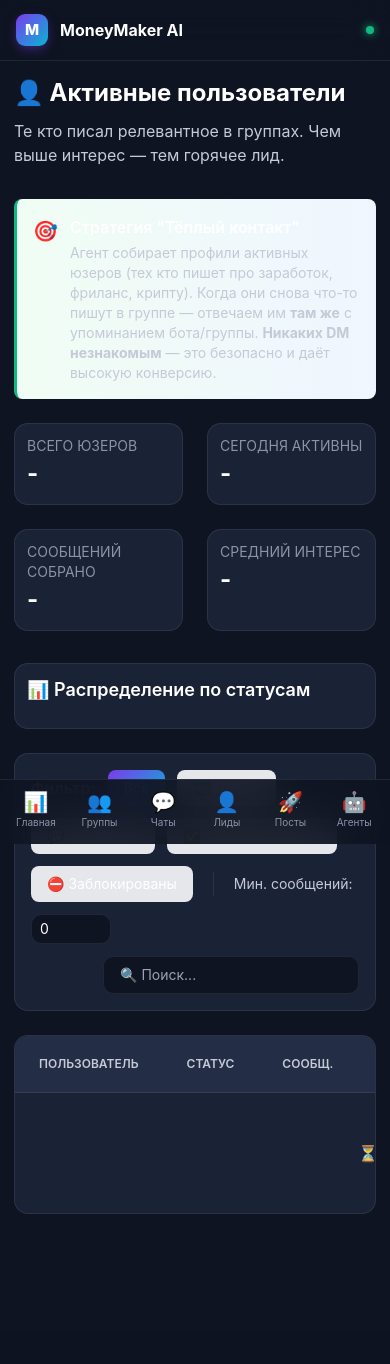
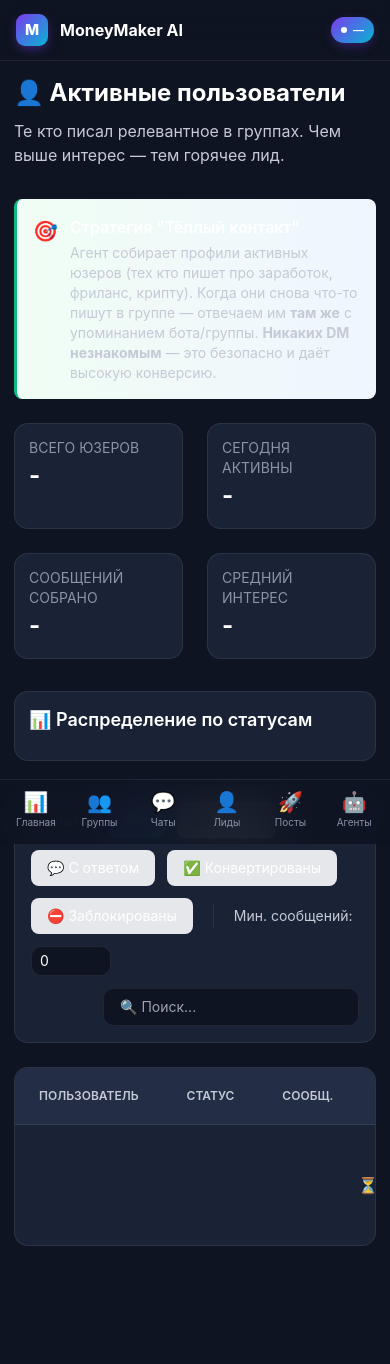
Before and after one commit to YaricSemenchuk/ai_moneymaker, a Python web app: template templates/users.html in a window 390 px wide. Before the commit the page ends 1214 px from the top, so only its background shows below. Run offline with Jinja, Linux system fonts and the light colour scheme; the template is opened without the code that fills it, so the values that code supplies are empty; some libraries are stand-ins or nearby versions.

Commit message:
fix: mini app single-column layout + agent start/stop button
- Force one-column layout via body.miniapp regardless of viewport (Telegram
  webview can be wide on tablets/desktop and was triggering lg:grid-cols-*)
- Add Start/Stop pill button in header with live status + haptic feedback
- Backend: /api/agent/{status,start,stop,log} spawn multi_agent.py as
  detached subprocess, PID tracked via /data/agent.pid

Co-Authored-By: Claude Opus 4.7 (1M context) <noreply@anthropic.com>

```diff
--- a/templates/base.html
+++ b/templates/base.html
@@ -162,14 +162,44 @@
         ::-webkit-scrollbar-track { background: transparent; }
         ::-webkit-scrollbar-thumb { background: var(--ink-3); border-radius: 3px; }
 
+        /* Telegram Mini App: всегда одна колонка для lg/md grid'ов */
+        body.miniapp .md\:grid-cols-2,
+        body.miniapp .md\:grid-cols-3,
+        body.miniapp .md\:grid-cols-4,
+        body.miniapp .lg\:grid-cols-2,
+        body.miniapp .lg\:grid-cols-3,
+        body.miniapp .lg\:grid-cols-4,
+        body.miniapp .sm\:grid-cols-2,
+        body.miniapp .sm\:grid-cols-3 { grid-template-columns: 1fr !important; }
+        body.miniapp .grid-cols-1.md\:grid-cols-2.lg\:grid-cols-4,
+        body.miniapp .grid-cols-1.md\:grid-cols-4 { grid-template-columns: repeat(2, 1fr) !important; }
+        body.miniapp .max-w-7xl { max-width: 100% !important; }
+        body.miniapp { overflow-x: hidden; }
+        body.miniapp main, body.miniapp main * { max-width: 100% !important; }
+        body.miniapp .text-3xl { font-size: 1.5rem !important; }
+        body.miniapp .text-2xl { font-size: 1.25rem !important; }
+        body.miniapp .p-6, body.miniapp .p-8 { padding: 14px !important; }
+        body.miniapp table { display: block; overflow-x: auto; }
+
+        /* Floating Agent control button in header */
+        .agent-ctl {
+            display: inline-flex; align-items: center; gap: 6px;
+            padding: 6px 12px; border-radius: 99px;
+            font-size: 12px; font-weight: 600;
+            background: var(--brand-grad); color: #fff;
+            cursor: pointer; border: none;
+            box-shadow: 0 4px 12px -2px rgba(124,58,237,0.4);
+            transition: filter .2s;
+        }
+        .agent-ctl:hover { filter: brightness(1.1); }
+        .agent-ctl.running { background: var(--money-grad); }
+        .agent-ctl.running:hover { background: var(--danger); }
+        .agent-ctl .dot { width: 6px; height: 6px; border-radius: 50%; background: #fff; }
+        .agent-ctl.running .dot { animation: pulse 1.5s ease-in-out infinite; }
+        @keyframes pulse { 0%,100% { opacity: 1; } 50% { opacity: 0.4; } }
+
         @media (max-width: 640px) {
-            .md\:grid-cols-2, .md\:grid-cols-3, .md\:grid-cols-4,
-            .lg\:grid-cols-2, .lg\:grid-cols-3, .lg\:grid-cols-4 {
-                grid-template-columns: repeat(2, 1fr) !important;
-            }
-            .text-3xl { font-size: 1.5rem !important; }
-            .text-2xl { font-size: 1.25rem !important; }
-            .p-6, .p-8 { padding: 12px !important; }
+            .agent-ctl { padding: 5px 10px; font-size: 11px; }
         }
     </style>
 
@@ -183,7 +213,10 @@
             <div class="brand-title">{% block header_title %}MoneyMaker AI{% endblock %}</div>
             <div class="brand-subtitle" id="tg-user-label">подключение…</div>
         </div>
-        <div id="tg-status" style="width:8px; height:8px; border-radius:50%; background:var(--money); box-shadow:0 0 8px var(--money)"></div>
+        <button id="agent-ctl" class="agent-ctl" type="button" onclick="toggleAgent()">
+            <span class="dot"></span>
+            <span id="agent-ctl-label">…</span>
+        </button>
     </header>
 
     <nav class="gradient-bg text-white shadow-lg">
@@ -223,6 +256,9 @@
     </nav>
 
     <script>
+        // Force single-column mobile layout always (Mini App webview)
+        document.body.classList.add('miniapp');
+
         const tg = window.Telegram && window.Telegram.WebApp;
         if (tg) {
             tg.ready();
@@ -289,6 +325,54 @@
             div.textContent = text || '';
             return div.innerHTML;
         };
+
+        // ===== Agent control =====
+        async function refreshAgentStatus() {
+            const btn = document.getElementById('agent-ctl');
+            const lbl = document.getElementById('agent-ctl-label');
+            if (!btn || !lbl) return;
+            try {
+                const r = await fetch('/api/agent/status');
+                const j = await r.json();
+                if (j.running) {
+                    btn.classList.add('running');
+                    lbl.textContent = 'Работает · стоп';
+                } else {
+                    btn.classList.remove('running');
+                    lbl.textContent = '▶ Запустить';
+                }
+            } catch(e) { lbl.textContent = '—'; }
+        }
+
+        async function toggleAgent() {
+            const btn = document.getElementById('agent-ctl');
+            const lbl = document.getElementById('agent-ctl-label');
+            const running = btn.classList.contains('running');
+            const action = running ? 'stop' : 'start';
+
+            if (running && tg && tg.showConfirm) {
+                await new Promise(res => tg.showConfirm('Остановить агента?', ok => res(ok)))
+                    .then(ok => { if (!ok) throw 'cancel'; })
+                    .catch(() => { throw 'cancel'; });
+            }
+
+            lbl.textContent = action === 'start' ? 'запуск…' : 'стоп…';
+            try {
+                const r = await fetch('/api/agent/' + action, { method: 'POST' });
+                const j = await r.json();
+                if (!j.ok) {
+                    if (tg && tg.showAlert) tg.showAlert(j.error || 'Ошибка');
+                    else alert(j.error || 'Ошибка');
+                }
+                if (tg && tg.HapticFeedback) tg.HapticFeedback.notificationOccurred(j.ok ? 'success' : 'error');
+            } catch(e) {
+                if (e !== 'cancel' && tg && tg.showAlert) tg.showAlert(String(e));
+            }
+            setTimeout(refreshAgentStatus, 800);
+        }
+
+        refreshAgentStatus();
+        setInterval(refreshAgentStatus, 10000);
     </script>
 
     {% block scripts %}{% endblock %}
```
Also changed, not shown: dashboard.py (+75 -0 lines).
